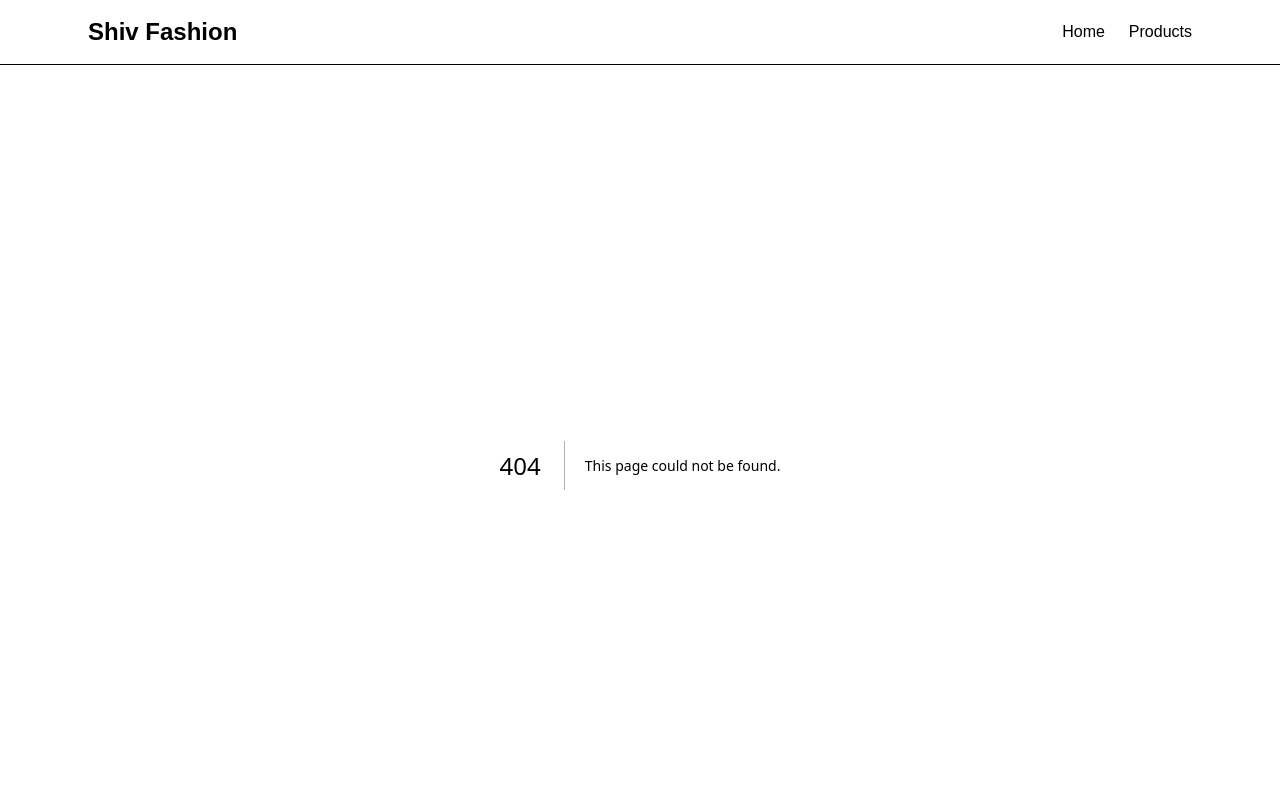
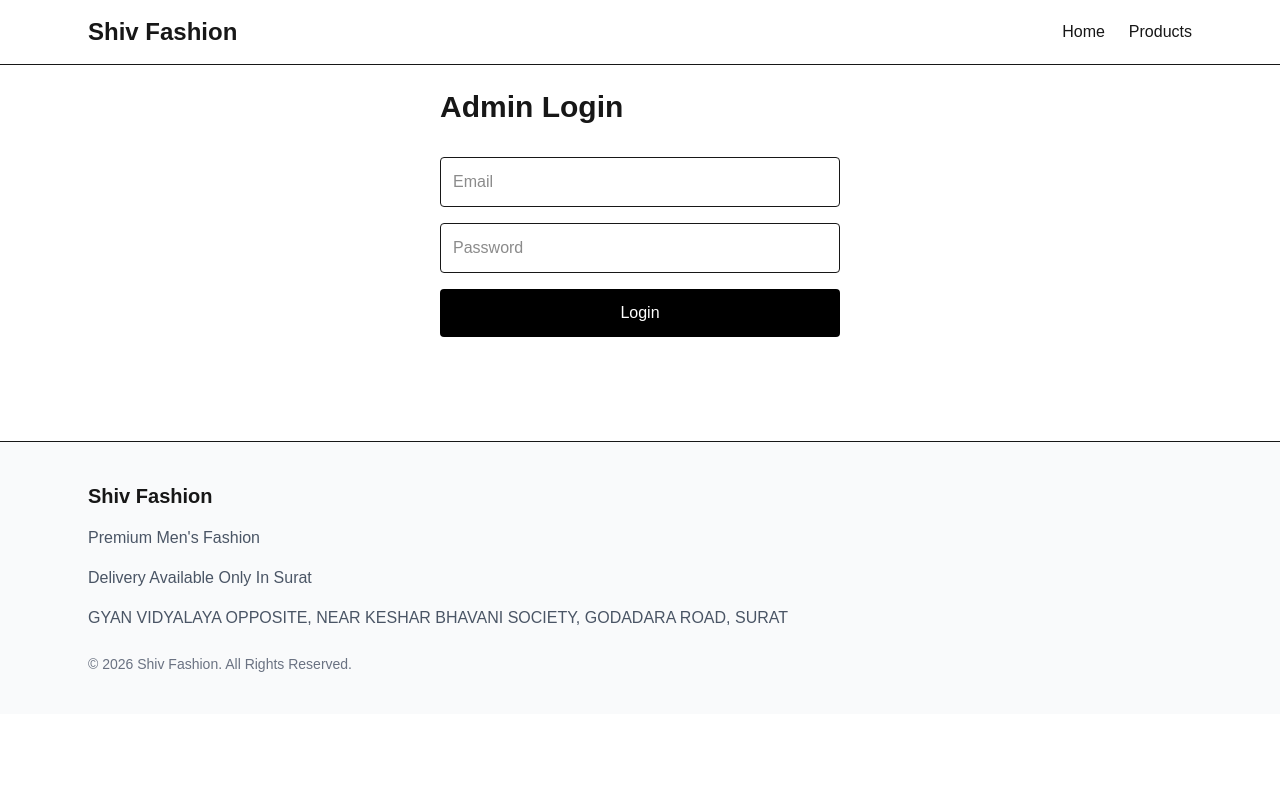
Before and after one commit to OmBaisane/Shiv-Fashion-Store, a Next.js app: page /admin/login in a window 1280 px wide. Before the commit this address had no page. Shown: the top 800 px of the page. Built offline with nearby package versions, Linux system fonts and the light colour scheme.

Commit message:
feat: implement admin login with jwt

```diff
--- /dev/null
+++ b/src/app/admin/dashboard/page.tsx
@@ -0,0 +1,17 @@
+export default function AdminDashboard() {
+  return (
+    <div className="mx-auto max-w-6xl p-6">
+      <h1 className="mb-8 text-4xl font-bold">Admin Dashboard</h1>
+
+      <div className="grid gap-6 md:grid-cols-2">
+        <a href="/admin/products" className="rounded-xl border p-6">
+          Manage Products
+        </a>
+
+        <a href="/admin/orders" className="rounded-xl border p-6">
+          View Orders
+        </a>
+      </div>
+    </div>
+  );
+}
--- /dev/null
+++ b/src/app/admin/login/page.tsx
@@ -0,0 +1,59 @@
+"use client";
+
+import { useState } from "react";
+
+export default function AdminLoginPage() {
+  const [email, setEmail] = useState("");
+  const [password, setPassword] = useState("");
+
+  async function handleSubmit(e: React.FormEvent) {
+    e.preventDefault();
+
+    const res = await fetch("/api/admin/login", {
+      method: "POST",
+
+      headers: {
+        "Content-Type": "application/json",
+      },
+
+      body: JSON.stringify({
+        email,
+        password,
+      }),
+    });
+
+    const data = await res.json();
+
+    if (data.success) {
+      window.location.href = "/admin/dashboard";
+    }
+  }
+
+  return (
+    <div className="mx-auto max-w-md p-6">
+      <h1 className="mb-8 text-3xl font-bold">Admin Login</h1>
+
+      <form onSubmit={handleSubmit} className="space-y-4">
+        <input
+          type="email"
+          placeholder="Email"
+          className="w-full rounded border p-3"
+          value={email}
+          onChange={(e) => setEmail(e.target.value)}
+        />
+
+        <input
+          type="password"
+          placeholder="Password"
+          className="w-full rounded border p-3"
+          value={password}
+          onChange={(e) => setPassword(e.target.value)}
+        />
+
+        <button className="w-full rounded bg-black py-3 text-white">
+          Login
+        </button>
+      </form>
+    </div>
+  );
+}
--- /dev/null
+++ b/src/app/api/admin/login/route.ts
@@ -0,0 +1,63 @@
+import { NextResponse } from "next/server";
+import jwt from "jsonwebtoken";
+
+export async function POST(request: Request) {
+  try {
+    const body = await request.json();
+
+    const { email, password } = body;
+
+    if (
+      email !== process.env.ADMIN_EMAIL ||
+      password !== process.env.ADMIN_PASSWORD
+    ) {
+      return NextResponse.json(
+        {
+          success: false,
+          message: "Invalid Credentials",
+        },
+        {
+          status: 401,
+        },
+      );
+    }
+
+    const token = jwt.sign(
+      {
+        email,
+        role: "admin",
+      },
+      process.env.JWT_SECRET!,
+      {
+        expiresIn: "7d",
+      },
+    );
+
+    const response = NextResponse.json({
+      success: true,
+      message: "Login Successful",
+    });
+
+    response.cookies.set({
+      name: "adminToken",
+      value: token,
+      httpOnly: true,
+      secure: process.env.NODE_ENV === "production",
+      sameSite: "strict",
+      path: "/",
+    });
+
+    return response;
+  } catch (error) {
+    console.error(error);
+
+    return NextResponse.json(
+      {
+        success: false,
+      },
+      {
+        status: 500,
+      },
+    );
+  }
+}
--- a/src/app/api/test-db/route.ts
+++ /dev/null
@@ -1,25 +0,0 @@
-import { NextResponse } from "next/server";
-import { connectDB } from "@/lib/mongodb";
-
-export async function GET() {
-  try {
-    await connectDB();
-
-    return NextResponse.json({
-      success: true,
-      message: "Database connected successfully",
-    });
-  } catch (error) {
-    console.error(error);
-
-    return NextResponse.json(
-      {
-        success: false,
-        message: "Database connection failed",
-      },
-      {
-        status: 500,
-      },
-    );
-  }
-}
--- a/src/app/api/test-product/route.ts
+++ /dev/null
@@ -1,27 +0,0 @@
-import { NextResponse } from "next/server";
-import { connectDB } from "@/lib/mongodb";
-import Product from "@/models/Product";
-
-export async function GET() {
-  try {
-    await connectDB();
-
-    const count = await Product.countDocuments();
-
-    return NextResponse.json({
-      success: true,
-      count,
-    });
-  } catch (error) {
-    console.error(error);
-
-    return NextResponse.json(
-      {
-        success: false,
-      },
-      {
-        status: 500,
-      },
-    );
-  }
-}
```
Also changed, not shown: src/app/admin/orders/page.tsx (added), src/app/admin/products/page.tsx (added), src/lib/cloudinary.ts (added).
